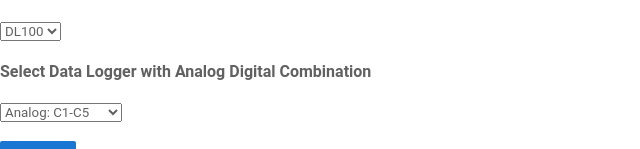
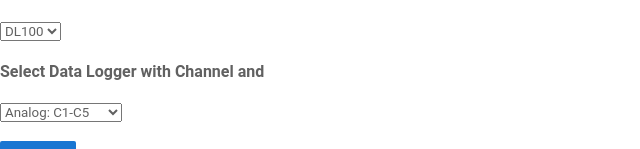
Before and after one commit to jayakrishnanni/Asset-Monitoring---UST, an Angular app: page / in a window 1280 px wide. Shown: the part 204-353 px from the top of the page, without its empty margins (0-640 px from the left). Built offline with nearby package versions, Linux system fonts and the light colour scheme.

Commit message:
1 file modified

```diff
--- a/src/app/app.component.html
+++ b/src/app/app.component.html
@@ -22,7 +22,7 @@
     </option>
   </select>
 
-  <h4>Select Data Logger with Analog Digital Combination</h4>
+  <h4>Select Data Logger with Channel and </h4>
 
   <select id="dataLoggerModelwithAnalogDigital" formControlName="dataLoggerModelwithAnalogDigital">
     <option *ngFor="let dataLoggerModelwithAnalogDigital of dataLoggerModelwithAnalogDigital">{{ dataLoggerModelwithAnalogDigital }}</option>
```
